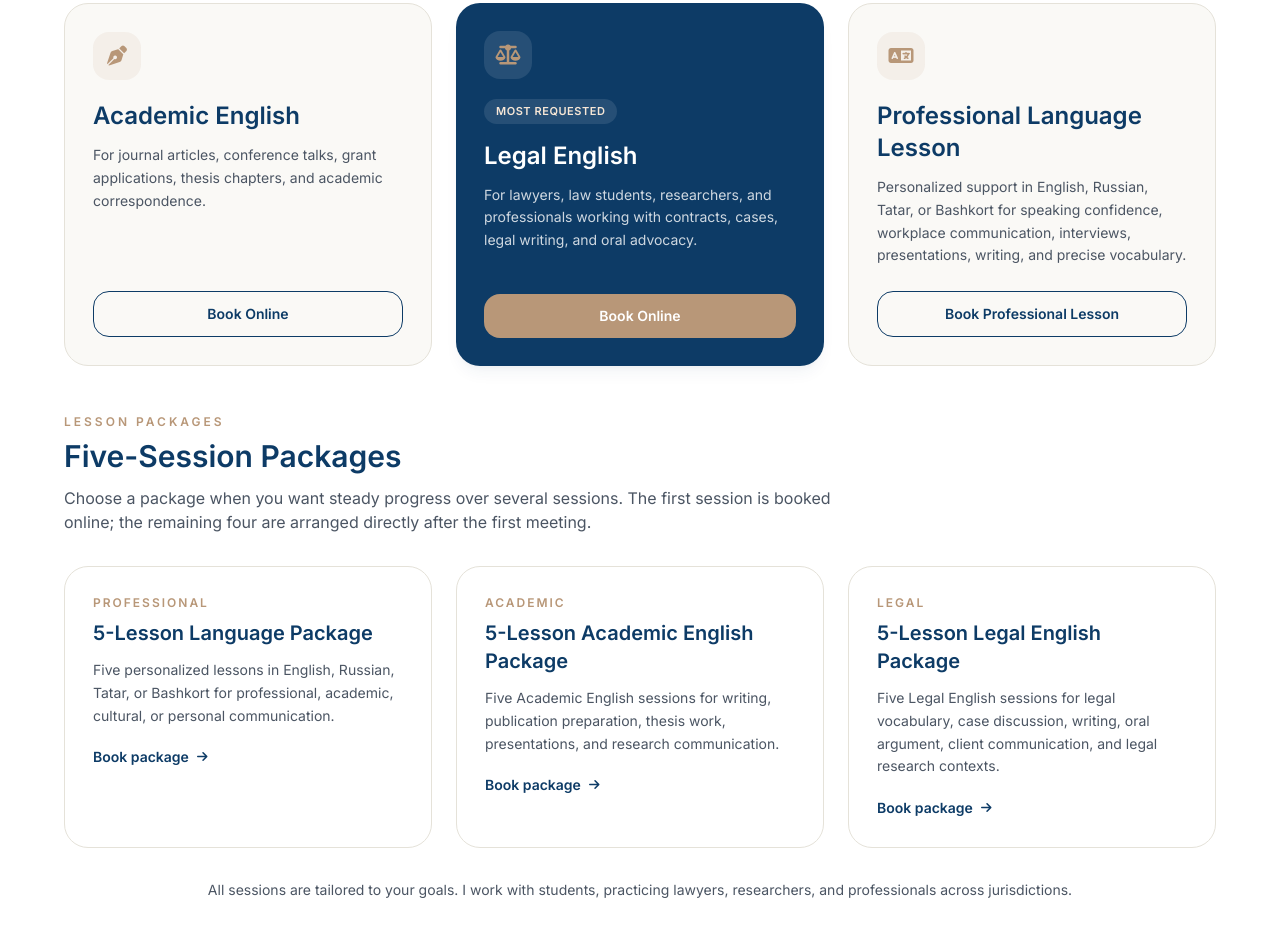
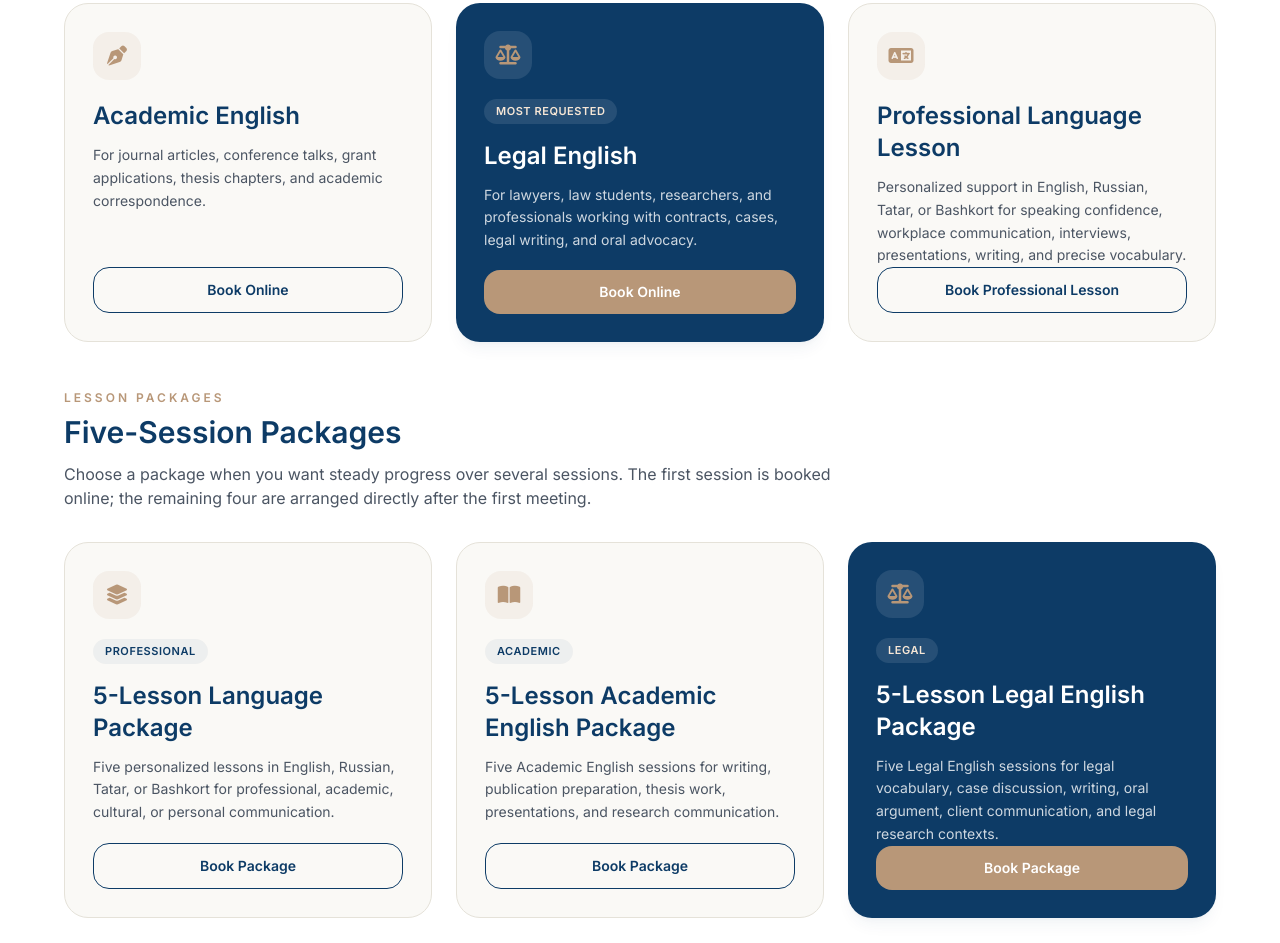
Before and after one commit to neilmcc85/dr-iliana-valiullina-website, a plain HTML site: page index.html in a window 1280 px wide. Shown: the part 3737-4680 px from the top of the page. Drawn offline with nearby package versions, Linux system fonts and the light colour scheme.

Commit message:
Align lesson package card styling

```diff
--- a/index.html
+++ b/index.html
@@ -602,37 +602,37 @@
                 </button>
             </div>
 
-            <div class="mb-10 grid md:grid-cols-3 gap-6">
-                <div class="service-card bg-[#FAF9F6] border border-[#E5E2D9] rounded-3xl p-7 flex flex-col">
+            <div class="mb-10 grid md:grid-cols-3 gap-6 items-stretch">
+                <div class="service-card bg-[#FAF9F6] border border-[#E5E2D9] rounded-3xl p-7 flex flex-col h-full">
                     <div class="w-12 h-12 rounded-2xl bg-[#B89778]/10 flex items-center justify-center mb-5">
                         <i class="fa-solid fa-pen-nib text-xl text-[#B89778]"></i>
                     </div>
                     <h3 class="text-2xl font-semibold tracking-normal text-[#0D3B66]">Academic English</h3>
                     <p class="mt-3 text-sm leading-relaxed text-[#4B5563] flex-1">For journal articles, conference talks, grant applications, thesis chapters, and academic correspondence.</p>
-                    <button type="button" onclick="openBooking('academicEnglish')" class="mt-6 inline-flex items-center justify-center gap-x-2 px-5 py-3 rounded-2xl border border-[#0D3B66] text-[#0D3B66] font-semibold text-sm hover:bg-[#0D3B66] hover:text-white transition-colors">
+                    <button type="button" onclick="openBooking('academicEnglish')" class="mt-auto inline-flex items-center justify-center gap-x-2 px-5 py-3 rounded-2xl border border-[#0D3B66] text-[#0D3B66] font-semibold text-sm hover:bg-[#0D3B66] hover:text-white transition-colors">
                         <span>Book Online</span>
                     </button>
                 </div>
 
-                <div class="service-card bg-[#0D3B66] text-white rounded-3xl p-7 flex flex-col minimal-shadow">
+                <div class="service-card bg-[#0D3B66] text-white rounded-3xl p-7 flex flex-col h-full minimal-shadow">
                     <div class="w-12 h-12 rounded-2xl bg-white/10 flex items-center justify-center mb-5">
                         <i class="fa-solid fa-scale-balanced text-xl text-[#B89778]"></i>
                     </div>
                     <div class="inline-flex w-fit px-3 py-1 bg-white/10 rounded-2xl text-[11px] font-semibold tracking-wider text-[#F7E7D6] mb-4">MOST REQUESTED</div>
                     <h3 class="text-2xl font-semibold tracking-normal">Legal English</h3>
                     <p class="mt-3 text-sm leading-relaxed text-white/80 flex-1">For lawyers, law students, researchers, and professionals working with contracts, cases, legal writing, and oral advocacy.</p>
-                    <button type="button" onclick="openBooking('legalEnglish')" class="mt-6 inline-flex items-center justify-center gap-x-2 px-5 py-3 rounded-2xl bg-[#B89778] text-white font-semibold text-sm hover:bg-[#A37E5E] transition-colors">
+                    <button type="button" onclick="openBooking('legalEnglish')" class="mt-auto inline-flex items-center justify-center gap-x-2 px-5 py-3 rounded-2xl bg-[#B89778] text-white font-semibold text-sm hover:bg-[#A37E5E] transition-colors">
                         <span>Book Online</span>
                     </button>
                 </div>
 
-                <div class="service-card bg-[#FAF9F6] border border-[#E5E2D9] rounded-3xl p-7 flex flex-col">
+                <div class="service-card bg-[#FAF9F6] border border-[#E5E2D9] rounded-3xl p-7 flex flex-col h-full">
                     <div class="w-12 h-12 rounded-2xl bg-[#B89778]/10 flex items-center justify-center mb-5">
                         <i class="fa-solid fa-language text-xl text-[#B89778]"></i>
                     </div>
                     <h3 class="text-2xl font-semibold tracking-normal text-[#0D3B66]">Professional Language Lesson</h3>
                     <p class="mt-3 text-sm leading-relaxed text-[#4B5563] flex-1">Personalized support in English, Russian, Tatar, or Bashkort for speaking confidence, workplace communication, interviews, presentations, writing, and precise vocabulary.</p>
-                    <button type="button" onclick="openBooking('professionalLanguage')" class="mt-6 inline-flex items-center justify-center gap-x-2 px-5 py-3 rounded-2xl border border-[#0D3B66] text-[#0D3B66] font-semibold text-sm hover:bg-[#0D3B66] hover:text-white transition-colors">
+                    <button type="button" onclick="openBooking('professionalLanguage')" class="mt-auto inline-flex items-center justify-center gap-x-2 px-5 py-3 rounded-2xl border border-[#0D3B66] text-[#0D3B66] font-semibold text-sm hover:bg-[#0D3B66] hover:text-white transition-colors">
                         <span>Book Professional Lesson</span>
                     </button>
                 </div>
@@ -644,31 +644,40 @@
                 <p class="mt-3 text-sm md:text-base leading-relaxed text-[#4B5563] max-w-3xl">Choose a package when you want steady progress over several sessions. The first session is booked online; the remaining four are arranged directly after the first meeting.</p>
             </div>
 
-            <div class="mt-8 grid lg:grid-cols-3 gap-6">
-                <div class="bg-white border border-[#E5E2D9] rounded-3xl p-7">
-                    <div class="text-xs uppercase tracking-[2px] text-[#B89778] font-semibold">Professional</div>
-                    <h3 class="mt-2 text-xl font-semibold text-[#0D3B66]">5-Lesson Language Package</h3>
-                    <p class="mt-3 text-sm leading-relaxed text-[#4B5563]">Five personalized lessons in English, Russian, Tatar, or Bashkort for professional, academic, cultural, or personal communication.</p>
-                    <button type="button" onclick="openBooking('professionalPackage')" class="mt-5 inline-flex items-center gap-x-2 text-sm font-semibold text-[#0D3B66] hover:text-[#B89778]">
-                        Book package <i class="fa-solid fa-arrow-right text-xs"></i>
+            <div class="mt-8 grid md:grid-cols-3 gap-6 items-stretch">
+                <div class="service-card bg-[#FAF9F6] border border-[#E5E2D9] rounded-3xl p-7 flex flex-col h-full">
+                    <div class="w-12 h-12 rounded-2xl bg-[#B89778]/10 flex items-center justify-center mb-5">
+                        <i class="fa-solid fa-layer-group text-xl text-[#B89778]"></i>
+                    </div>
+                    <div class="inline-flex w-fit px-3 py-1 bg-[#0D3B66]/5 text-[#0D3B66] rounded-2xl text-[11px] font-semibold tracking-wider mb-4">PROFESSIONAL</div>
+                    <h3 class="text-2xl font-semibold tracking-normal text-[#0D3B66]">5-Lesson Language Package</h3>
+                    <p class="mt-3 text-sm leading-relaxed text-[#4B5563] flex-1">Five personalized lessons in English, Russian, Tatar, or Bashkort for professional, academic, cultural, or personal communication.</p>
+                    <button type="button" onclick="openBooking('professionalPackage')" class="mt-auto inline-flex items-center justify-center gap-x-2 px-5 py-3 rounded-2xl border border-[#0D3B66] text-[#0D3B66] font-semibold text-sm hover:bg-[#0D3B66] hover:text-white transition-colors">
+                        <span>Book Package</span>
                     </button>
                 </div>
 
-                <div class="bg-white border border-[#E5E2D9] rounded-3xl p-7">
-                    <div class="text-xs uppercase tracking-[2px] text-[#B89778] font-semibold">Academic</div>
-                    <h3 class="mt-2 text-xl font-semibold text-[#0D3B66]">5-Lesson Academic English Package</h3>
-                    <p class="mt-3 text-sm leading-relaxed text-[#4B5563]">Five Academic English sessions for writing, publication preparation, thesis work, presentations, and research communication.</p>
-                    <button type="button" onclick="openBooking('academicPackage')" class="mt-5 inline-flex items-center gap-x-2 text-sm font-semibold text-[#0D3B66] hover:text-[#B89778]">
-                        Book package <i class="fa-solid fa-arrow-right text-xs"></i>
+                <div class="service-card bg-[#FAF9F6] border border-[#E5E2D9] rounded-3xl p-7 flex flex-col h-full">
+                    <div class="w-12 h-12 rounded-2xl bg-[#B89778]/10 flex items-center justify-center mb-5">
+                        <i class="fa-solid fa-book-open text-xl text-[#B89778]"></i>
+                    </div>
+                    <div class="inline-flex w-fit px-3 py-1 bg-[#0D3B66]/5 text-[#0D3B66] rounded-2xl text-[11px] font-semibold tracking-wider mb-4">ACADEMIC</div>
+                    <h3 class="text-2xl font-semibold tracking-normal text-[#0D3B66]">5-Lesson Academic English Package</h3>
+                    <p class="mt-3 text-sm leading-relaxed text-[#4B5563] flex-1">Five Academic English sessions for writing, publication preparation, thesis work, presentations, and research communication.</p>
+                    <button type="button" onclick="openBooking('academicPackage')" class="mt-auto inline-flex items-center justify-center gap-x-2 px-5 py-3 rounded-2xl border border-[#0D3B66] text-[#0D3B66] font-semibold text-sm hover:bg-[#0D3B66] hover:text-white transition-colors">
+                        <span>Book Package</span>
                     </button>
                 </div>
 
-                <div class="bg-white border border-[#E5E2D9] rounded-3xl p-7">
-                    <div class="text-xs uppercase tracking-[2px] text-[#B89778] font-semibold">Legal</div>
-                    <h3 class="mt-2 text-xl font-semibold text-[#0D3B66]">5-Lesson Legal English Package</h3>
-                    <p class="mt-3 text-sm leading-relaxed text-[#4B5563]">Five Legal English sessions for legal vocabulary, case discussion, writing, oral argument, client communication, and legal research contexts.</p>
-                    <button type="button" onclick="openBooking('legalPackage')" class="mt-5 inline-flex items-center gap-x-2 text-sm font-semibold text-[#0D3B66] hover:text-[#B89778]">
-                        Book package <i class="fa-solid fa-arrow-right text-xs"></i>
+                <div class="service-card bg-[#0D3B66] text-white rounded-3xl p-7 flex flex-col h-full minimal-shadow">
+                    <div class="w-12 h-12 rounded-2xl bg-white/10 flex items-center justify-center mb-5">
+                        <i class="fa-solid fa-scale-balanced text-xl text-[#B89778]"></i>
+                    </div>
+                    <div class="inline-flex w-fit px-3 py-1 bg-white/10 rounded-2xl text-[11px] font-semibold tracking-wider text-[#F7E7D6] mb-4">LEGAL</div>
+                    <h3 class="text-2xl font-semibold tracking-normal">5-Lesson Legal English Package</h3>
+                    <p class="mt-3 text-sm leading-relaxed text-white/80 flex-1">Five Legal English sessions for legal vocabulary, case discussion, writing, oral argument, client communication, and legal research contexts.</p>
+                    <button type="button" onclick="openBooking('legalPackage')" class="mt-auto inline-flex items-center justify-center gap-x-2 px-5 py-3 rounded-2xl bg-[#B89778] text-white font-semibold text-sm hover:bg-[#A37E5E] transition-colors">
+                        <span>Book Package</span>
                     </button>
                 </div>
             </div>
```
